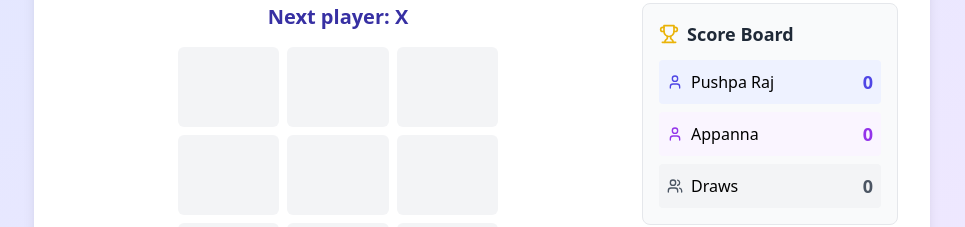
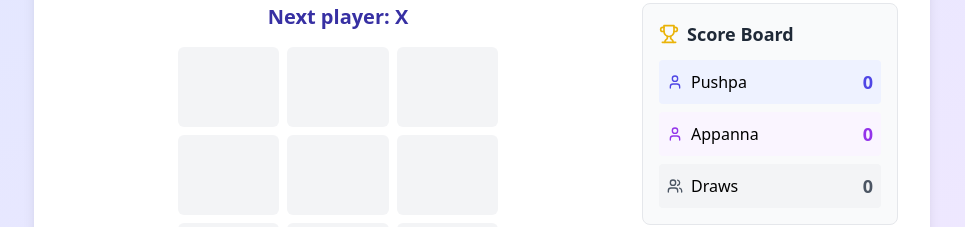
Before and after one commit to RSmistia/tiktaktoeCICD, a React (Vite) app: page / in a window 1280 px wide. Shown: the part 271-498 px from the top of the page, without its empty margins (158-1123 px from the left). Built offline with nearby package versions, Linux system fonts and the light colour scheme.

Commit message:
changed user name

```diff
--- a/src/components/ScoreBoard.tsx
+++ b/src/components/ScoreBoard.tsx
@@ -21,7 +21,7 @@ const ScoreBoard: React.FC<ScoreBoardProps> = ({ scores }) => {
         <div className="flex justify-between items-center p-2 bg-indigo-50 rounded">
           <div className="flex items-center gap-2">
             <User className="h-4 w-4 text-indigo-600" />
-            <span className="font-medium">Pushpa Raj</span>
+            <span className="font-medium">Pushpa</span>
           </div>
           <span className="text-lg font-bold text-indigo-600">{scores.X}</span>
         </div>
```
